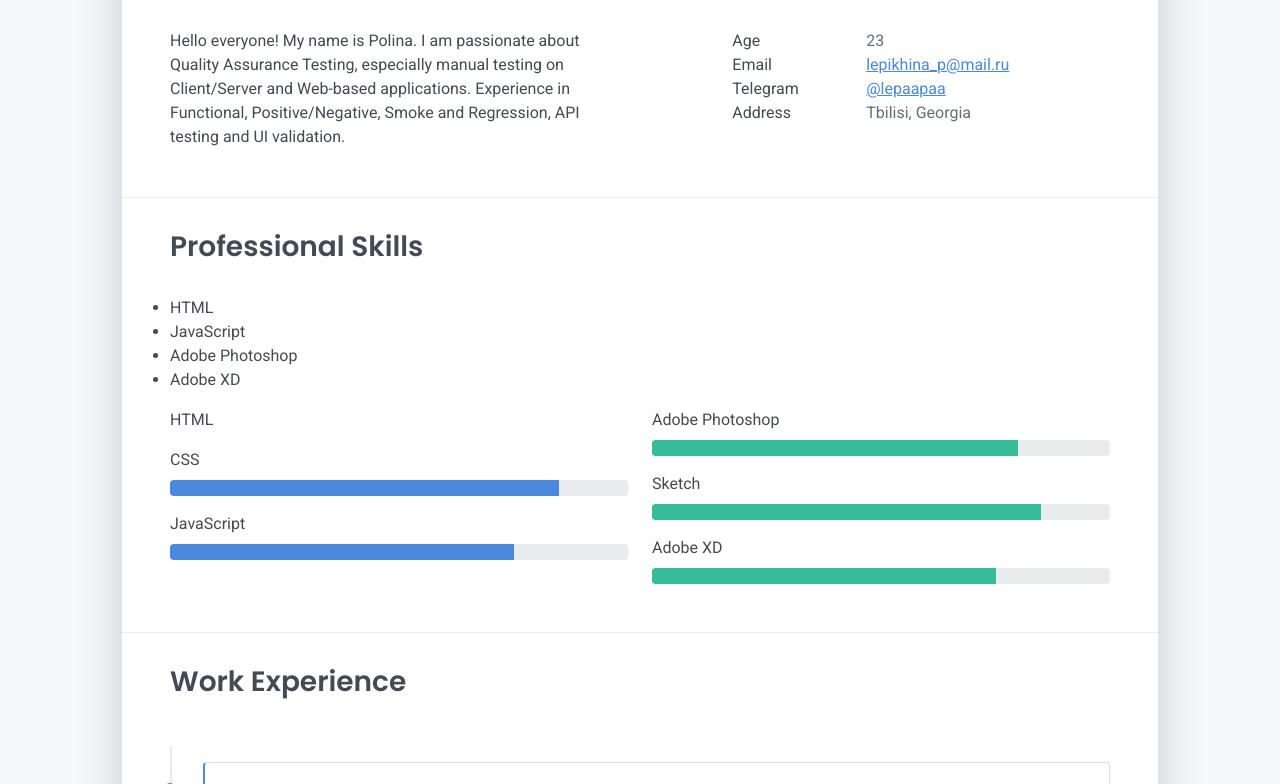
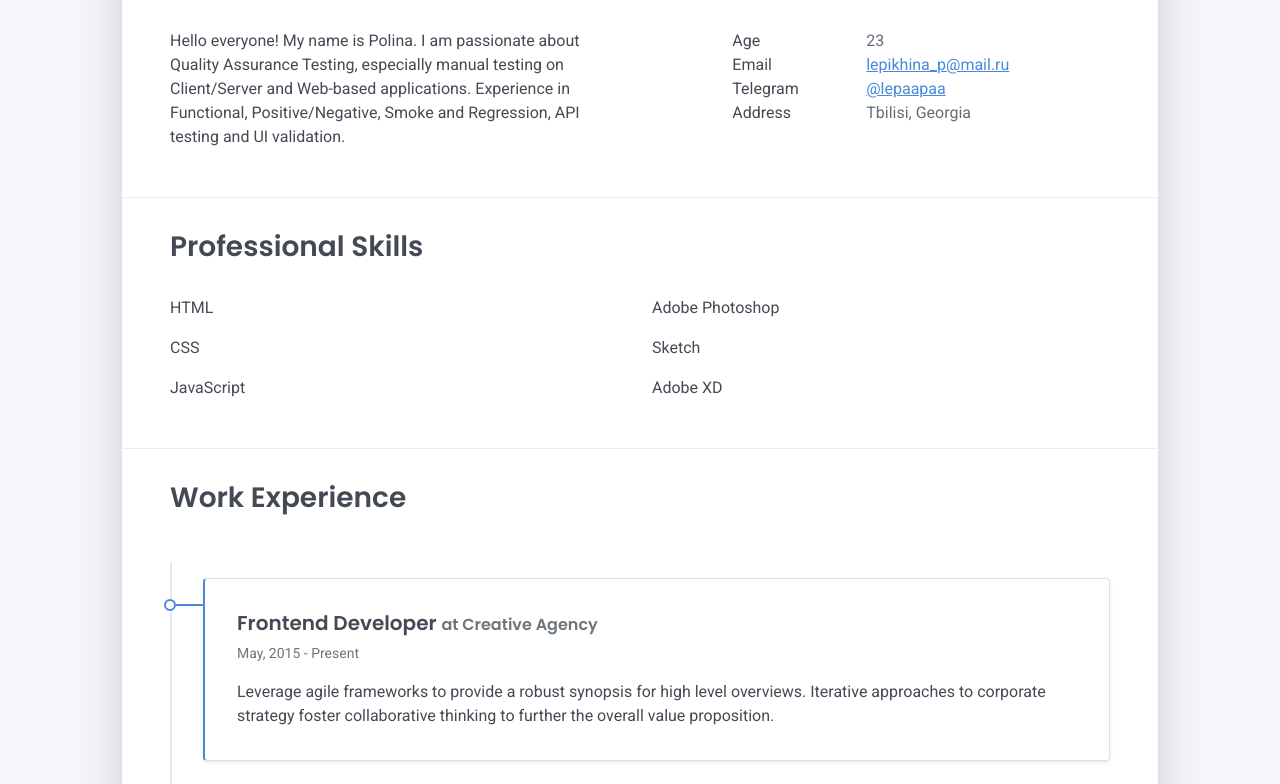
Before and after one commit to PolinaLepikhina-QA/cv-site, a plain HTML site: page index.html in a window 1280 px wide. Shown: the part 461-1245 px from the top of the page. Drawn offline with Linux system fonts and the light colour scheme.

```diff
--- a/index.html
+++ b/index.html
@@ -4,7 +4,7 @@
       <meta charset="UTF-8">
       <meta http-equiv="X-UA-Compatible" content="IE=edge">
       <meta name="viewport" content="width=device-width, initial-scale=1">
-      <title>Right Resume</title>
+      <title>Resume</title>
       <link rel="preconnect" href="https://fonts.gstatic.com" crossorigin="crossorigin"/>
       <link rel="preload" as="style" href="https://fonts.googleapis.com/css2?family=Poppins:wght@600&amp;family=Roboto:wght@300;400;500;700&amp;display=swap"/>
       <link rel="stylesheet" href="https://fonts.googleapis.com/css2?family=Poppins:wght@600&amp;family=Roboto:wght@300;400;500;700&amp;display=swap" media="print" onload="this.media='all'"/>
@@ -107,47 +107,26 @@
                <div class="skills-section px-3 px-lg-4">
                   <h2 class="h3 mb-3">Professional Skills</h2>
                   <div class="row">
-                    <ul>
-                      <li>HTML</li>
-                      <li>JavaScript</li>
-                      <li>Adobe Photoshop</li>
-                      <li>Adobe XD</li>
-                    </ul>
                      <div class="col-md-6">
                         <div class="mb-2">
                            <span>HTML</span>
                         </div>
                         <div class="mb-2">
                            <span>CSS</span>
-                           <div class="progress my-1">
-                              <div class="progress-bar bg-primary" role="progressbar" data-aos="zoom-in-right" data-aos-delay="200" data-aos-anchor=".skills-section" style="width: 85%" aria-valuenow="85" aria-valuemin="0" aria-valuemax="100"></div>
-                           </div>
                         </div>
                         <div class="mb-2">
                            <span>JavaScript</span>
-                           <div class="progress my-1">
-                              <div class="progress-bar bg-primary" role="progressbar" data-aos="zoom-in-right" data-aos-delay="300" data-aos-anchor=".skills-section" style="width: 75%" aria-valuenow="75" aria-valuemin="0" aria-valuemax="100"></div>
-                           </div>
                         </div>
                      </div>
                      <div class="col-md-6">
                         <div class="mb-2">
                            <span>Adobe Photoshop</span>
-                           <div class="progress my-1">
-                              <div class="progress-bar bg-success" role="progressbar" data-aos="zoom-in-right" data-aos-delay="400" data-aos-anchor=".skills-section" style="width: 80%" aria-valuenow="90" aria-valuemin="0" aria-valuemax="100"></div>
-                           </div>
                         </div>
                         <div class="mb-2">
                            <span>Sketch</span>
-                           <div class="progress my-1">
-                              <div class="progress-bar bg-success" role="progressbar" data-aos="zoom-in-right" data-aos-delay="500" data-aos-anchor=".skills-section" style="width: 85%" aria-valuenow="85" aria-valuemin="0" aria-valuemax="100"></div>
-                           </div>
                         </div>
                         <div class="mb-2">
                            <span>Adobe XD</span>
-                           <div class="progress my-1">
-                              <div class="progress-bar bg-success" role="progressbar" data-aos="zoom-in-right" data-aos-delay="600" data-aos-anchor=".skills-section" style="width: 75%" aria-valuenow="75" aria-valuemin="0" aria-valuemax="100"></div>
-                           </div>
                         </div>
                      </div>
                   </div>
```
Also changed, not shown: seabattle/index.html (added, +12 -0 lines), 1 other file.
